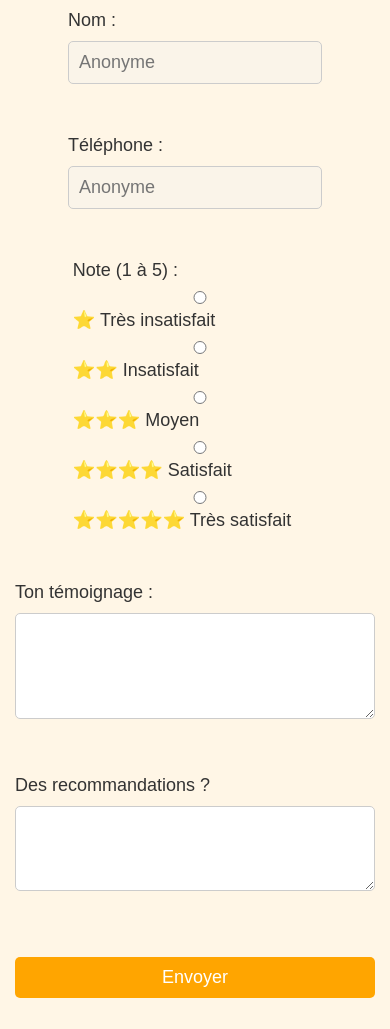
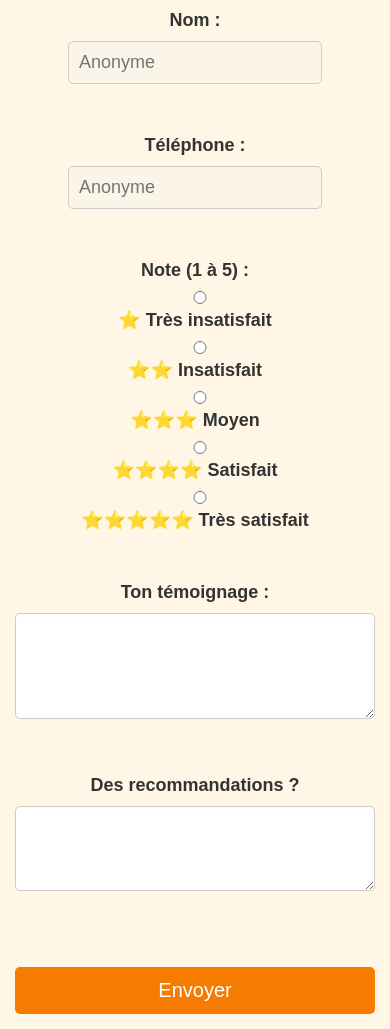
Before and after one commit to LaelKeila/concert-feedback, a Flask app: page /formulaire in a window 390 px wide. Shown: the part 157-1186 px from the top of the page. Before the commit the page ends 1155 px from the top, so only its background shows below. Run offline with Flask 3, Linux system fonts and the light colour scheme.

Commit message:
Amélioration de l'affichage mobile du formulaire et de la page de remerciement

```diff
--- a/templates/formulaire.html
+++ b/templates/formulaire.html
@@ -17,32 +17,41 @@
             font-family: Arial, sans-serif;
             font-size: 18px;
             padding: 15px;
+            max-width: 600px;
+            margin: 0 auto; /* centre le contenu horizontalement */
+        }
+
+        form {
+            text-align: center; /* centre le formulaire */
         }
 
         input, textarea, select, button {
             font-size: 18px;
             padding: 10px;
             width: 100%;
+            box-sizing: border-box;
             margin-top: 10px;
-            box-sizing: border-box;
         }
 
-        .btn {
-            background-color: #FFA500;
+        label {
+            font-size: 18px;
+            font-weight: bold;
+        }
+
+        button.btn {
+            cursor: pointer;
+            background-color: #f57c00;
             color: white;
             border: none;
-            cursor: pointer;
-        }
-
-        .btn:hover {
-            background-color: #e69500;
+            border-radius: 5px;
+            padding: 12px;
+            margin-top: 20px;
+            font-size: 20px;
         }
 
         @media (min-width: 768px) {
             body {
                 font-size: 20px;
-                max-width: 600px;
-                margin: auto;
             }
         }
     </style>
--- a/templates/remerciement.html
+++ b/templates/remerciement.html
@@ -24,6 +24,7 @@
 
         .message {
             margin-top: 30px;
+            text-align: center;  /* Ajouté pour centrer le texte */
         }
 
         .retour-accueil {
```
